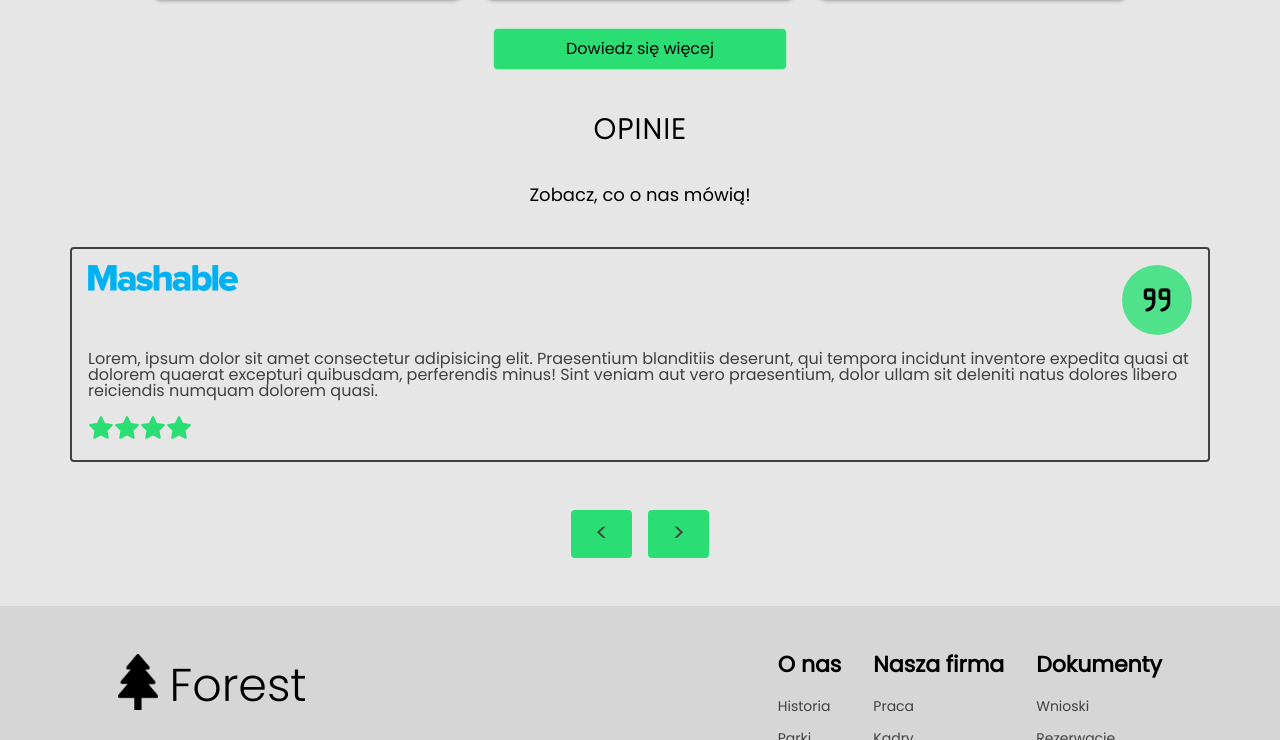
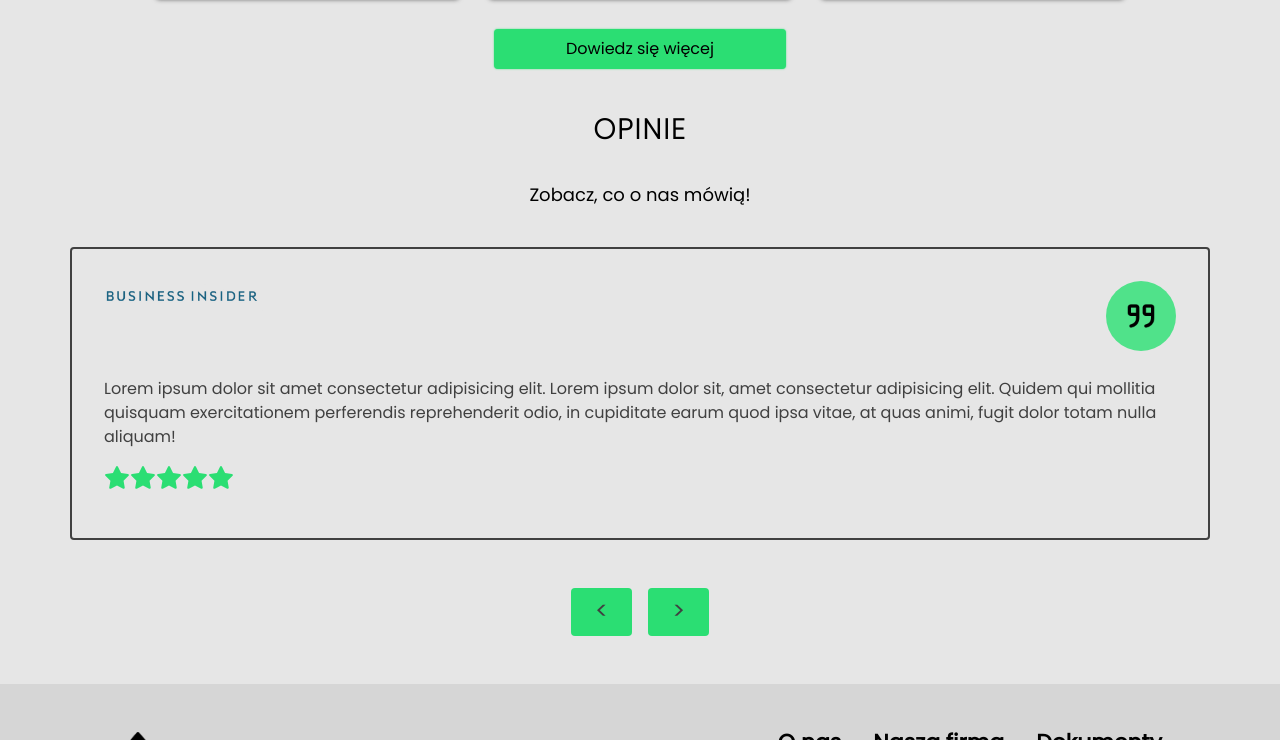
Before and after one commit to wojtekpirog/Forest_website_HTML_SCSS_JS_Responsive, a website with bundled scripts: page docs/index.html in a window 1280 px wide. Shown: the part 1915-2655 px from the top of the page. Built offline with nearby package versions, Linux system fonts and the light colour scheme.

Commit message:
Modify & optimize the JavaScript and SCSS code for slider with opinions

```diff
--- a/src/js/homepage/slider.js
+++ b/src/js/homepage/slider.js
@@ -1,14 +1,22 @@
-import { sliderBox, slider, prevSliderButton, NextSliderButton, allSlides, sliderWidth } from "../main.js";
+import { slider, allSlides, sliderStyle, sliderWidth, sliderIntervalId } from "../main.js";
 
 let sliderSpeed = 3000; // The speed of the slider (3 seconds)
 let sliderIndex = 0; // The actual slide index
 
-export const handleSlider = () => {
-  sliderIndex++;
+export const getSliderWidth = () => {
+  sliderStyle = window.getComputedStyle(slider).getPropertyValue("width");
+  sliderWidth = parseInt(sliderStyle.slice(0, sliderStyle.indexOf("px")));
+}
+
+export const runSlider = () => {
+  sliderIntervalId = setInterval(handleNextSlide, sliderSpeed);
+}
+
+export const resetSlider = () => {
+  sliderIndex = 0;
+  getSliderWidth();
   changeSlide();
 }
-
-// let runSlider = setInterval(handleSlider, sliderSpeed);
 
 const changeSlide = () => {
   if (sliderIndex > allSlides.length - 1) {
@@ -23,9 +31,16 @@ const changeSlide = () => {
 export const handlePrevSlide = () => {
   sliderIndex--;
   changeSlide();
+  resetInterval();
 }
 
 export const handleNextSlide = () => {
   sliderIndex++;
   changeSlide();
+  resetInterval();
 }
+
+const resetInterval = () => {
+  clearInterval(sliderIntervalId);
+  runSlider();
+}
--- a/src/js/main.js
+++ b/src/js/main.js
@@ -1,6 +1,6 @@
 import setFooterYear from "./footer.js";
 import handleScrollSpy from "./homepage/scrollspy.js";
-import { handleSlider, handlePrevSlide, handleNextSlide } from "./homepage/slider.js";
+import { getSliderWidth, runSlider, resetSlider, handlePrevSlide, handleNextSlide } from "./homepage/slider.js";
 import { generateCookieAlert, handleCookieAlert, checkCookie } from "./cookie_alert.js";
 import { setInitialCharsCounter, handleFormClear, handleFormSubmit, handleTextarea } from "./contact/form.js";
 import { toggleNavbarMenu, closeNavbarMenu } from "./navbar.js";
@@ -38,26 +38,31 @@ export let closePopupButton;
 export let cookieAlertBox;
 let cookieAcceptButton;
 // Slider-related variables
-export let sliderBox; // .testimonials__slider-box
 export let slider; // .testimonials__slider
 export let prevSliderButton;
 export let nextSliderButton;
 export let allSlides;
 
-// `offsetHeight` of the navbar
+// `offsetHeight` of the navbar elem
 export let navbarHeight;
 
 // Width of the slider (as a number)
-let sliderStyle;
+export let sliderStyle;
 export let sliderWidth;
+
+// ID of slider interval;
+export let sliderIntervalId;
 
 const main = () => {
   generateCookieAlert();
   prepareDOMElements();
   addListeners();
+  checkCookie();
   setFooterYear();
-  checkCookie();
-  handleSlider();
+  if (document.body.dataset.currentPage === "home") {
+    getSliderWidth();
+    runSlider();
+  }
   document.body.dataset.currentPage === "contact" ? setInitialCharsCounter() : false;
 }
 
@@ -94,16 +99,12 @@ const prepareDOMElements = () => {
   cookieAlertBox = document.querySelector(".cookie-alert");
   cookieAcceptButton = document.querySelector(".cookie-alert__button");
   // Slider-related variables
-  sliderBox = document.querySelector(".testimonials__slider-box");
   slider = document.querySelector(".testimonials__slider");
   prevSliderButton = document.querySelector(".testimonials__slider-button--prev");
   nextSliderButton = document.querySelector(".testimonials__slider-button--next");
   allSlides = document.querySelectorAll(".testimonials__slide");
 
   navbarHeight = navbar.offsetHeight;
-  // Width of the slider (as a number)
-  sliderStyle = window.getComputedStyle(slider).getPropertyValue("width");
-  sliderWidth = parseInt(sliderStyle.slice(0, sliderStyle.indexOf("px")));
 }
 
 const addListeners = () => {
@@ -114,6 +115,7 @@ const addListeners = () => {
   if (document.body.dataset.currentPage === "home") {
     prevSliderButton.addEventListener("click", handlePrevSlide);
     nextSliderButton.addEventListener("click", handleNextSlide);
+    window.addEventListener("resize", resetSlider);
     window.addEventListener("scroll", handleScrollSpy);
   }
 
--- a/src/scss/_large.scss
+++ b/src/scss/_large.scss
@@ -68,6 +68,17 @@
     }
   }
 
+  .testimonials {
+    &__slide {
+      padding: 2em;
+      border: 2px solid colors.$darkgray;
+
+      &-logo {
+        width: 200px;
+      }
+    }
+  }
+
   .contact {
     &__box {
       flex-direction: row;
--- a/src/scss/components/_aboutsection.scss
+++ b/src/scss/components/_aboutsection.scss
@@ -27,7 +27,7 @@
 
   &__text {
     color: colors.$darkgray;
-    line-height: 2;
+    line-height: 1.8;
   }
 
   &__stats {
--- a/src/scss/components/_testimonials.scss
+++ b/src/scss/components/_testimonials.scss
@@ -10,11 +10,10 @@
   }
 
   &__slider {
-    width: 100%;
     margin-bottom: 3em;
     display: flex;
     transform: translateX(0);
-    transition: transform 300ms linear;
+    transition: transform 500ms linear;
 
     &-buttons {
       display: flex;
@@ -34,9 +33,11 @@
   }
 
   &__slide {
-    flex: 1 0 100%;
+    flex-grow: 1;
+    flex-shrink: 0;
+    width: 100%;
     padding: 1em;
-    border: 2px solid colors.$darkgray;
+    // border: 2px solid colors.$darkgray;
     border-radius: 4px;
 
     &-top {
@@ -46,7 +47,7 @@
     }
 
     &-logo {
-      width: 150px;
+      width: 130px;
       align-self: flex-start;
     }
 
@@ -69,20 +70,25 @@
 
     &-body {
       &-text {
-        margin: 1em 0;
+        margin-top: 1.6em;
+        margin-bottom: 1em;
         color: colors.$darkgray;
+        line-height: 1.5;
       }
 
-      &-rating > picture {
-        display: inline-flex;
-        height: 26px;
+      &-rating {
+        & > picture {
+          display: inline-flex;
+          vertical-align: middle;
+          height: 26px;
+        }
       }
     }
 
     &:first-of-type {
       & .testimonials__slide-logo {
-        width: 240px;
-        margin-left: -10px;
+        width: 170px;
+        margin-left: -7px;
       }
     }
   }
```
Also changed, not shown: docs/css/style.min.css, docs/js/main.min.js, 2 other files.
